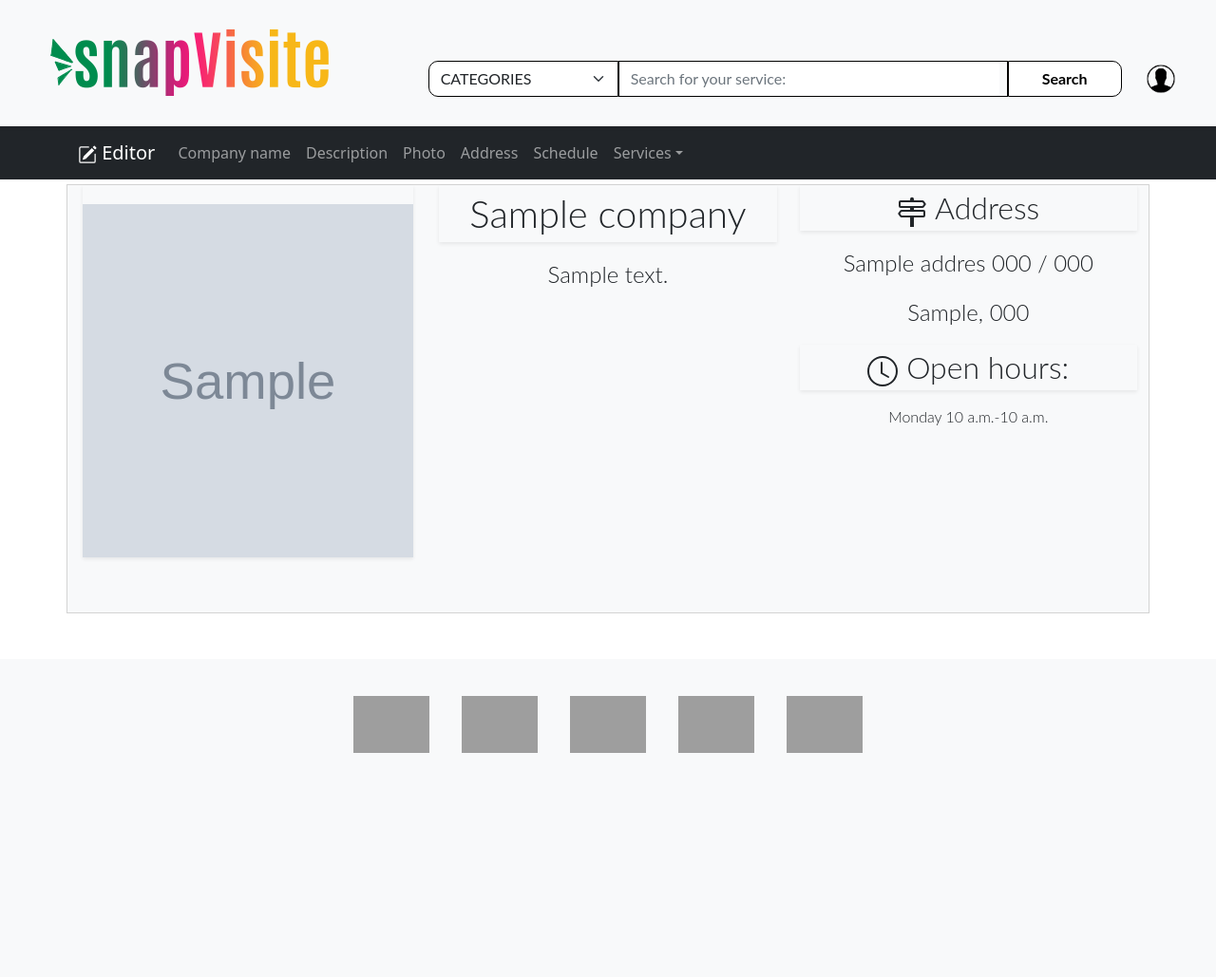
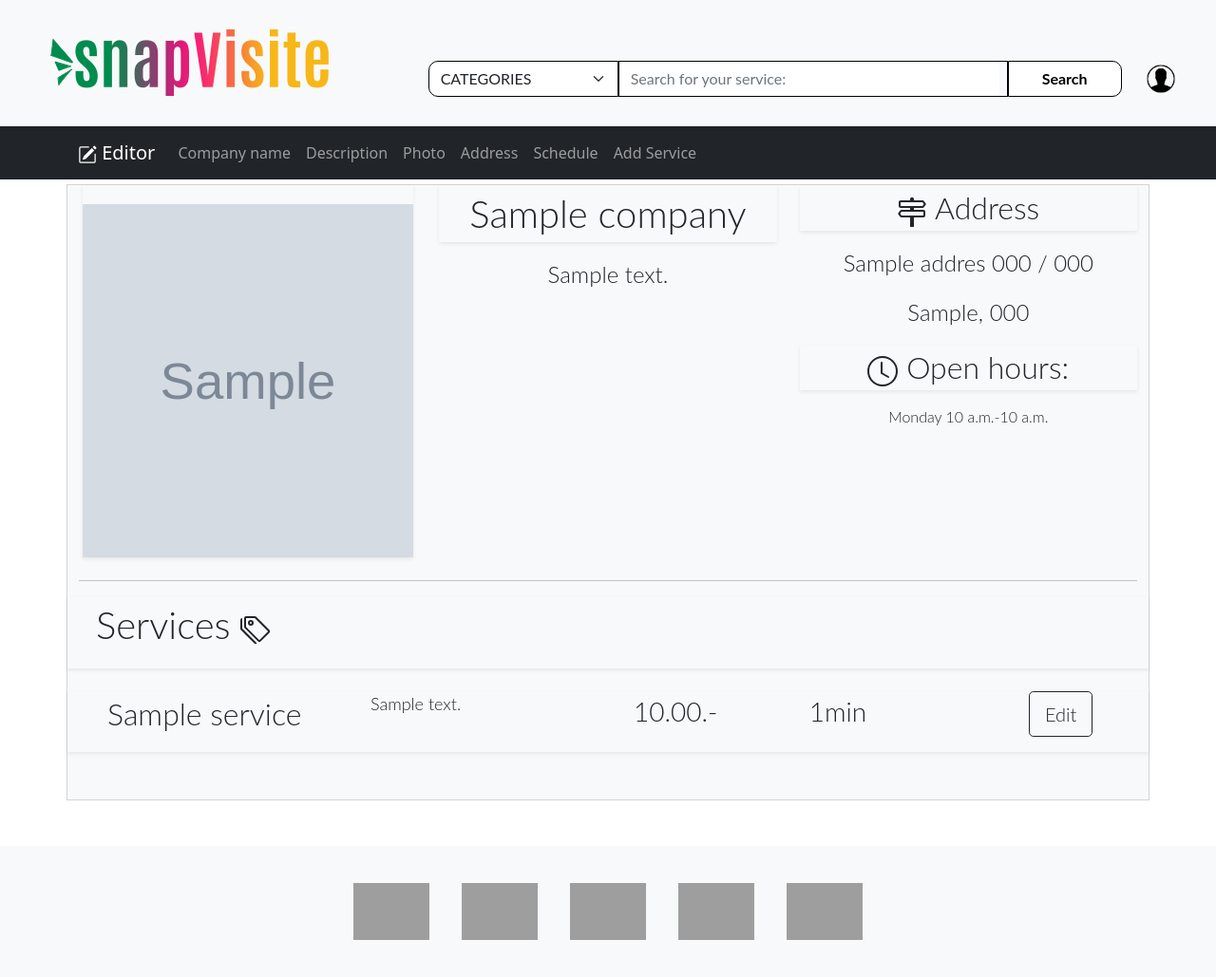
Before and after one commit to group-three-sda/final-project, a Django app: page /snapvisite/your-company/1/ in a window 1280 px wide. Shown: the whole page at 95% size. Before the commit the page ends 793 px from the top, so only its background shows below. Run offline with Django 4.2, Linux system fonts and the light colour scheme; data comes from the database, SQL or seed files in the repository; tables that the repository leaves empty hold one stand-in row (values such as "Sample post"); grey boxes marked "Sample" are stand-in pictures; some libraries are stand-ins or nearby versions; grey boxes are pictures that could not be loaded.

Commit message:
Service creator and editor added to your company.

```diff
--- a/final_project/snapvisite/models.py
+++ b/final_project/snapvisite/models.py
@@ -85,7 +85,7 @@ class Schedule(models.Model):
 class Service(models.Model):
     name = models.CharField(max_length=128)
     description = models.TextField()
-    time = models.TimeField()
+    time = models.IntegerField(default=30, help_text="Put time in minutes. Like '60' = 1h, '30' = 30min, '90' = 1h 30min")
     price = models.DecimalField(max_digits=6, decimal_places=2)
     company = models.ForeignKey(Company, on_delete=models.DO_NOTHING)
 
--- a/final_project/snapvisite/templates/snapvisite/nav_bar_your_company.html
+++ b/final_project/snapvisite/templates/snapvisite/nav_bar_your_company.html
@@ -31,13 +31,8 @@
         <li class="nav-item">
           <a class="nav-link" href="{% url 'snapvisite:schedule_company' object.id %}">Schedule</a>
         </li>
-        <li class="nav-item dropdown">
-          <a class="nav-link dropdown-toggle" href="#" role="button" data-bs-toggle="dropdown">Services</a>
-          <ul class="dropdown-menu">
-            <li><a class="dropdown-item" href="#">1</a></li>
-            <li><a class="dropdown-item" href="#">2</a></li>
-            <li><a class="dropdown-item" href="#">3</a></li>
-          </ul>
+        <li class="nav-item">
+          <a class="nav-link" href="{% url 'snapvisite:add_service' object.id %}"> Add Service</a>
         </li>
       </ul>
     </div>
--- a/final_project/snapvisite/templates/snapvisite/your_company.html
+++ b/final_project/snapvisite/templates/snapvisite/your_company.html
@@ -1,5 +1,6 @@
 {% extends 'snapvisite/base.html' %}
 {% load static %}
+{% load custom_tags %}
 
 
 {% block content %}
@@ -19,11 +20,11 @@
             {% endif %}
         </div>
 
-        <div class="col-4" style="height: 300px;">
+        <div class="col-4" style="height: 400px;">
             <p class="shadow-sm bg-light" style="font-size: 40px;"> {{ object.company_name }} </p>
             <p style="font-size: 24px"> {{ object.description|default:'Place for your company description...' }} </p>
         </div>
-        <div class="col-4" style="height: 300px;">
+        <div class="col-4" style="height: 400px;">
             <p class="shadow-sm bg-light" style="font-size: 32px;"><svg xmlns="http://www.w3.org/2000/svg" width="32" height="32" fill="currentColor" class="bi bi-signpost-2" viewBox="0 0 16 16">
             <path d="M7 1.414V2H2a1 1 0 0 0-1 1v2a1 1 0 0 0 1 1h5v1H2.5a1 1 0 0 0-.8.4L.725 8.7a.5.5 0 0 0 0 .6l.975 1.3a1 1 0 0 0 .8.4H7v5h2v-5h5a1 1 0 0 0 1-1V8a1 1 0 0 0-1-1H9V6h4.5a1 1 0 0 0 .8-.4l.975-1.3a.5.5 0 0 0 0-.6L14.3 2.4a1 1 0 0 0-.8-.4H9v-.586a1 1 0 0 0-2 0zM13.5 3l.75 1-.75 1H2V3h11.5zm.5 5v2H2.5l-.75-1 .75-1H14z"/>
             </svg> Address </p>
@@ -42,6 +43,26 @@
             {% endfor %}
         </div>
     </div>
+    <hr>
+    <div class="row">
+        <div class="col-12 shadow-sm bg-light" style="padding-left: 30px;">
+            <p class="float-start" style="font-size: 40px;"> Services <svg xmlns="http://www.w3.org/2000/svg" width="32" height="32" fill="currentColor" class="bi bi-tags" viewBox="0 0 16 16">
+            <path d="M3 2v4.586l7 7L14.586 9l-7-7H3zM2 2a1 1 0 0 1 1-1h4.586a1 1 0 0 1 .707.293l7 7a1 1 0 0 1 0 1.414l-4.586 4.586a1 1 0 0 1-1.414 0l-7-7A1 1 0 0 1 2 6.586V2z"/>
+            <path d="M5.5 5a.5.5 0 1 1 0-1 .5.5 0 0 1 0 1zm0 1a1.5 1.5 0 1 0 0-3 1.5 1.5 0 0 0 0 3zM1 7.086a1 1 0 0 0 .293.707L8.75 15.25l-.043.043a1 1 0 0 1-1.414 0l-7-7A1 1 0 0 1 0 7.586V3a1 1 0 0 1 1-1v5.086z"/>
+            </svg></p>
+        </div>
+    </div>
+    <br>
+    {% for service in services_list %}
+    <div class="row shadow-sm bg-light" style="padding-left: 30px; max-height: 100px;">
+        <div class="col-3"><p class="float-start" style="font-size:32px;">{{ service.name }}</p></div>
+        <div class="col-3"><p class="float-start" style="font-size:18px;">{{ service.description }}</p></div>
+        <div class="col-2"><p class="float-start" style="font-size:28px;">{{ service.price }}.- </p></div>
+        <div class="col-2"><p class="float-start" style="font-size:28px;">{{ service.time|duration_format }}</p></div>
+        <div class="col-2"><a href="{% url 'snapvisite:service_edit' service.id service.company.id %}"><button type="button" class="btn btn-outline-dark btn-lg">
+        Edit</button></a></div>
+    </div>
+    {% endfor %}
 </div>
 
 
--- a/final_project/snapvisite/templatetags/custom_tags.py
+++ b/final_project/snapvisite/templatetags/custom_tags.py
@@ -7,3 +7,16 @@ register = template.Library()
 @register.simple_tag
 def all_categories():
     return Category.objects.all()
+
+
+@register.filter('duration_format')
+def duration_format(value):
+    h = 'h'
+    m = 'min'
+    hours = int(value/60)
+    minutes = value % 60
+
+    if hours == 0:
+        return f'{minutes}{m}'
+    else:
+        return f'{hours}{h}{minutes}{m}'
--- a/final_project/snapvisite/urls.py
+++ b/final_project/snapvisite/urls.py
@@ -16,5 +16,8 @@ urlpatterns = [
     path('snapvisite/create-address-company/<int:company_id>/', CreateAddressView.as_view(), name='company_address_add'),
     path('snapvisite/update-address-company/<int:pk>/<int:company_id>/', UpdateAddressView.as_view(),
          name='company_update_address'),
-    path('snapvisite/schedule-company/<int:company_id>/', ScheduleView.as_view(), name='schedule_company')
+    path('snapvisite/schedule-company/<int:company_id>/', ScheduleView.as_view(), name='schedule_company'),
+    path('snapvisite/create-service-company/<int:company_id>/', CreateServiceView.as_view(), name='add_service'),
+    path('snapvisite/update-service-company/<int:pk>/<int:company_id>/', UpdateServiceView.as_view(),
+         name='service_edit')
 ]
--- a/final_project/snapvisite/views.py
+++ b/final_project/snapvisite/views.py
@@ -45,11 +45,12 @@ class YourCompanyView(DetailView):
 
     def get_context_data(self, **kwargs):
         """
-        Send a schedule list to view
+        Send a schedule and service list to view
         """
         context = super(YourCompanyView, self).get_context_data(**kwargs)
         id_company = self.kwargs["pk"]
         context["schedule_list"] = Schedule.objects.filter(company__id=id_company)
+        context["services_list"] = Service.objects.filter(company__id=id_company)
         return context
 
 
@@ -122,3 +123,25 @@ class ScheduleView(View):
         if formset.is_valid():
             formset.save()
             return redirect('snapvisite:your_company', pk=company.id)
+
+
+class CreateServiceView(CreateView):
+    model = Service
+    form_class = ServiceForm
+    template_name = 'snapvisite/company_editor.html'
+
+    def form_valid(self, form, *args, **kwargs):
+        form.instance.company_id = self.kwargs['company_id']
+        obj = form.save(commit=False)
+        obj.save()
+        return HttpResponseRedirect(reverse('snapvisite:your_company', kwargs={"pk": form.instance.company_id}))
+
+
+class UpdateServiceView(UpdateView):
+    model = Service
+    form_class = ServiceForm
+    template_name = 'snapvisite/company_editor.html'
+
+    def get_success_url(self):
+        company_id = self.kwargs['company_id']
+        return reverse('snapvisite:your_company', kwargs={"pk": company_id})
```
Also changed, not shown: final_project/snapvisite/forms.py (+17 -1 lines), final_project/snapvisite/migrations/0016_alter_service_time.py (added).
